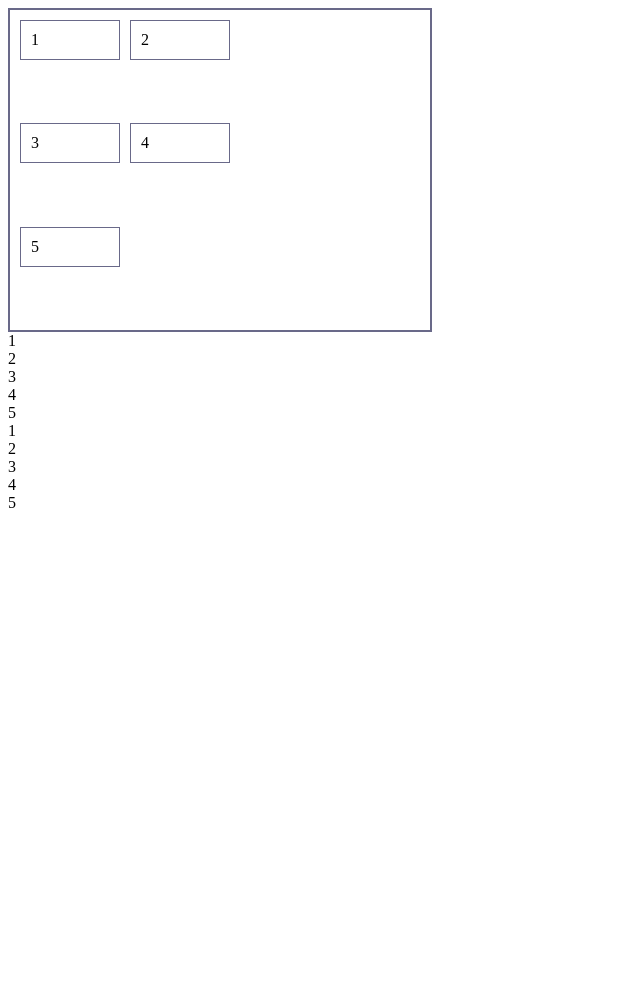
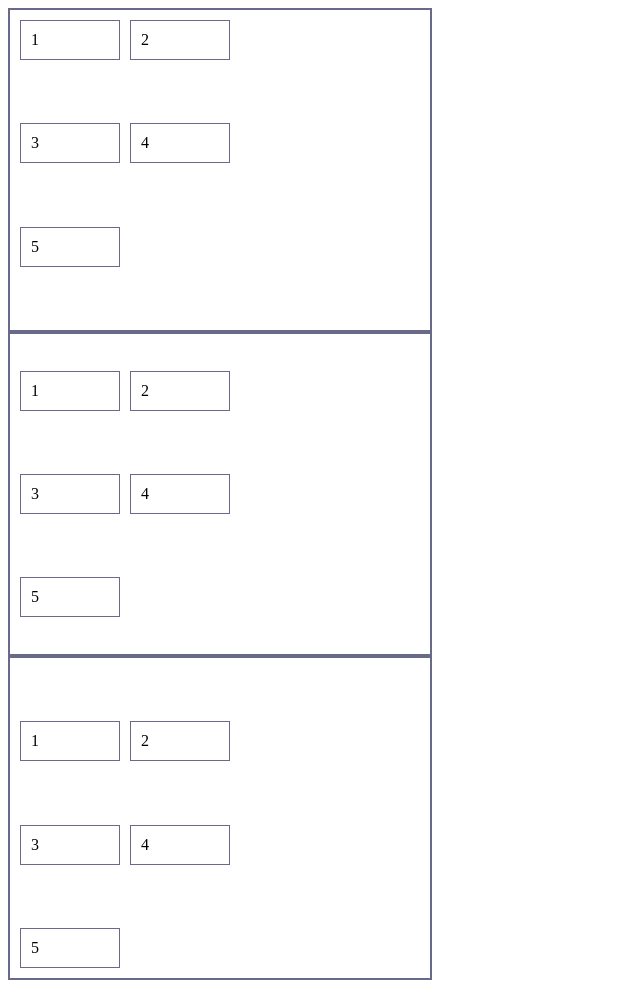
Before and after one commit to bbqlk/praktika, a plain HTML site: page grid2/grid7.html in a window 1280 px wide. Shown: the whole page, without its empty margins (0-640 px from the left). Before the commit the page ends 800 px from the top, so only its background shows below. Drawn offline with Linux system fonts and the light colour scheme.

Commit message:
grid7 end

```diff
--- a/grid2/grid7.css
+++ b/grid2/grid7.css
@@ -14,3 +14,35 @@
 	box-sizing: border-box;
 	border: 1px solid #696989;
 }
+#parent2 {
+	display: grid;
+	align-items: center;
+	grid-template-columns: 100px 100px;
+	grid-gap: 10px;
+	padding: 10px;
+	border: 2px solid #696989;
+	height: 300px;
+	width: 400px;
+}
+#parent2 > div {
+	grid-gap: 10px;
+	padding: 10px;
+	box-sizing: border-box;
+	border: 1px solid #696989;
+}
+#parent3 {
+	display: grid;
+	align-items: flex-end;
+	grid-template-columns: 100px 100px;
+	grid-gap: 10px;
+	padding: 10px;
+	border: 2px solid #696989;
+	height: 300px;
+	width: 400px;
+}
+#parent3 > div {
+	grid-gap: 10px;
+	padding: 10px;
+	box-sizing: border-box;
+	border: 1px solid #696989;
+}
```
Also changed, not shown: grid2/grid7.html (line endings or trailing spaces).
